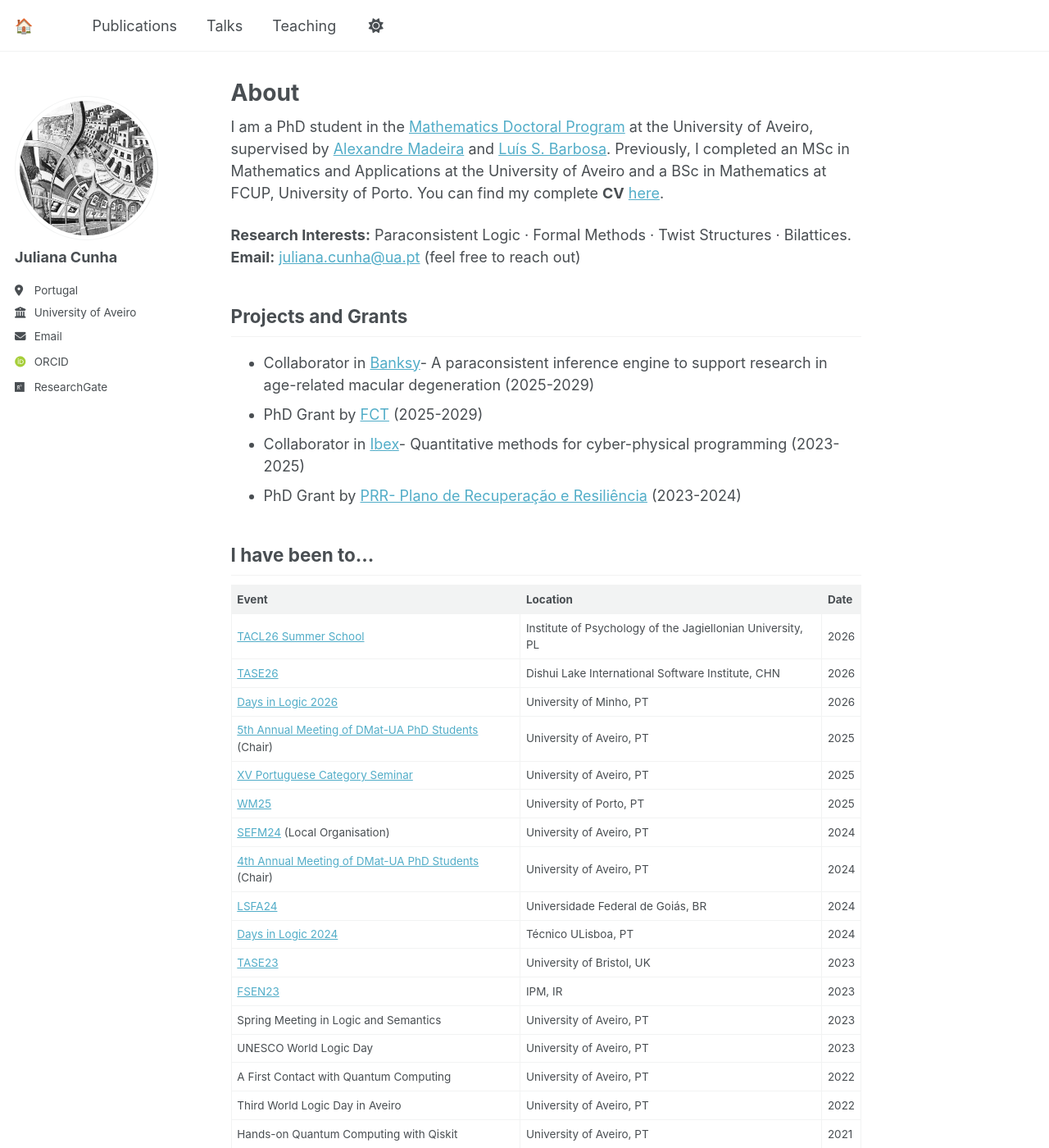
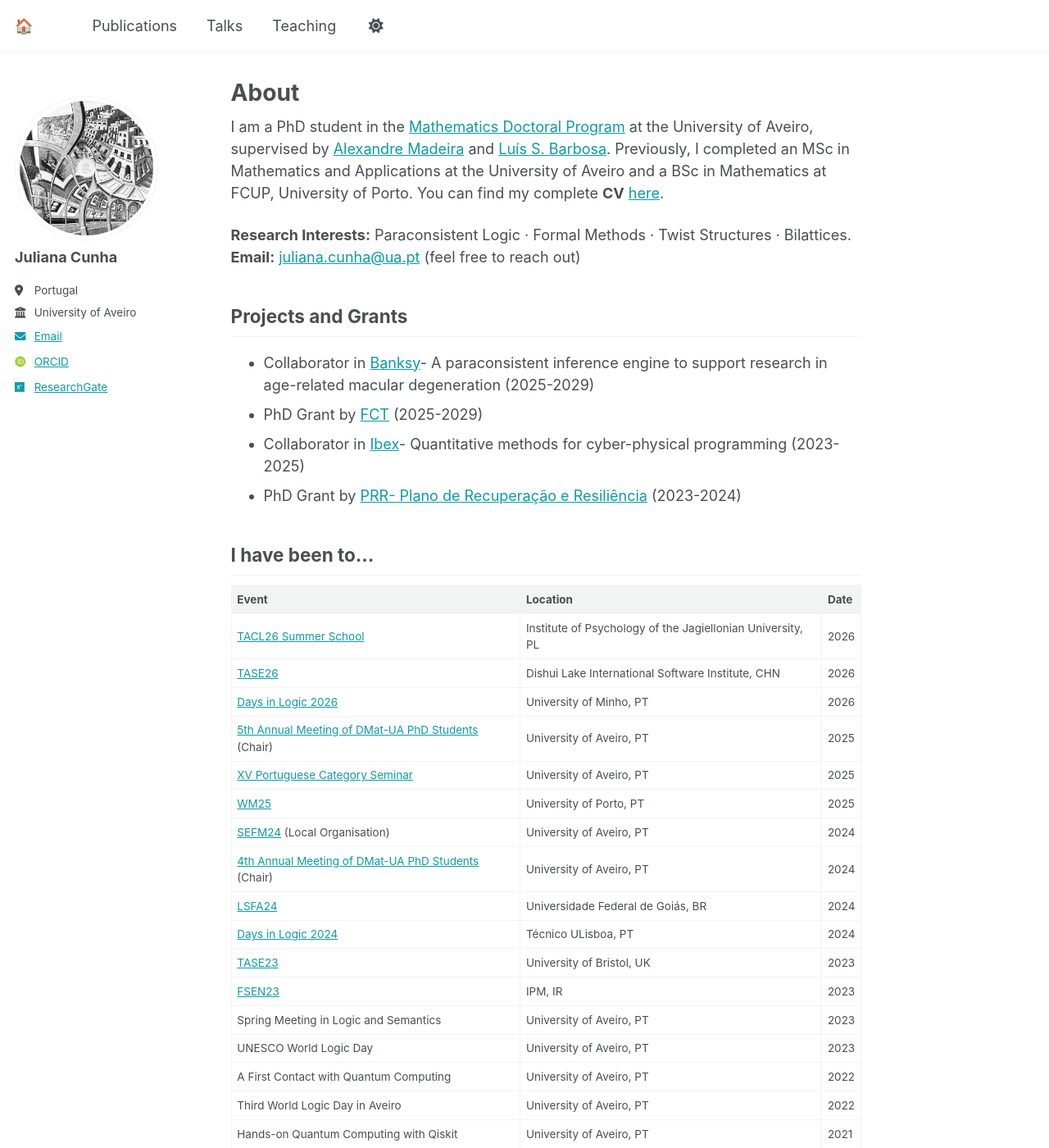
Before and after one commit to juliana-cunha/juliana-cunha.github.io, a Jekyll site: the page built from _pages/about.md, in a window 1280 px wide and 1400 px high. Shown: the whole window at 82% size. Built offline with Jekyll 4.4.1, drawn with Linux system fonts in a browser that asks for light colours; some web fonts are replaced; a script that is not in the unit is left out.

Commit message:
Update main.scss

```diff
--- a/assets/css/main.scss
+++ b/assets/css/main.scss
@@ -42,10 +42,12 @@
     "vendor/font-awesome/brands"
 ;
 
+/* Single link color for both light and dark mode */
+#main a {
+  color: #0e9aa7;
+  text-decoration: underline;
+}
 
-[data-theme="dark"] #main h2,
-[data-theme="dark"] #main h3,
-body.dark-mode #main h2,
-body.dark-mode #main h3 {
-  color: #4dd0e1;
+#main a:hover {
+  color: #065c66; /* Slightly darker shade when hovering */
 }
```
